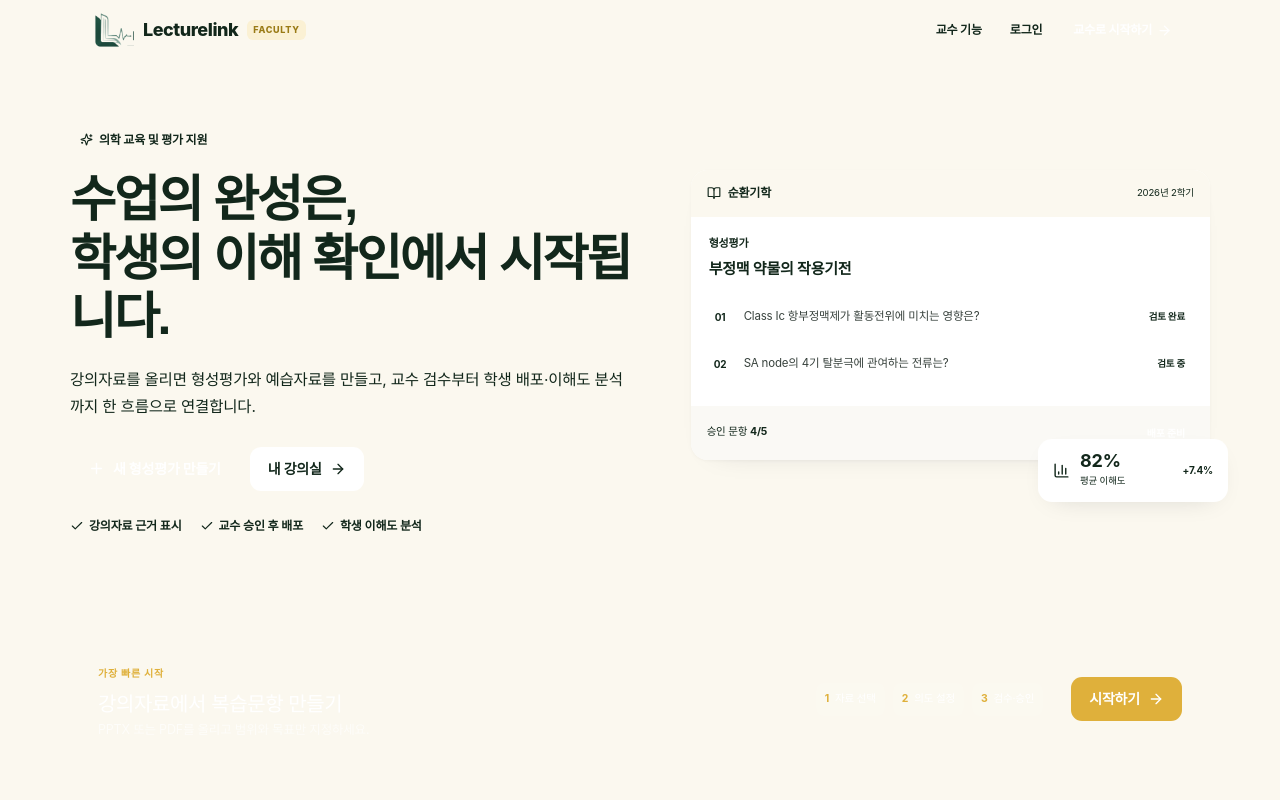
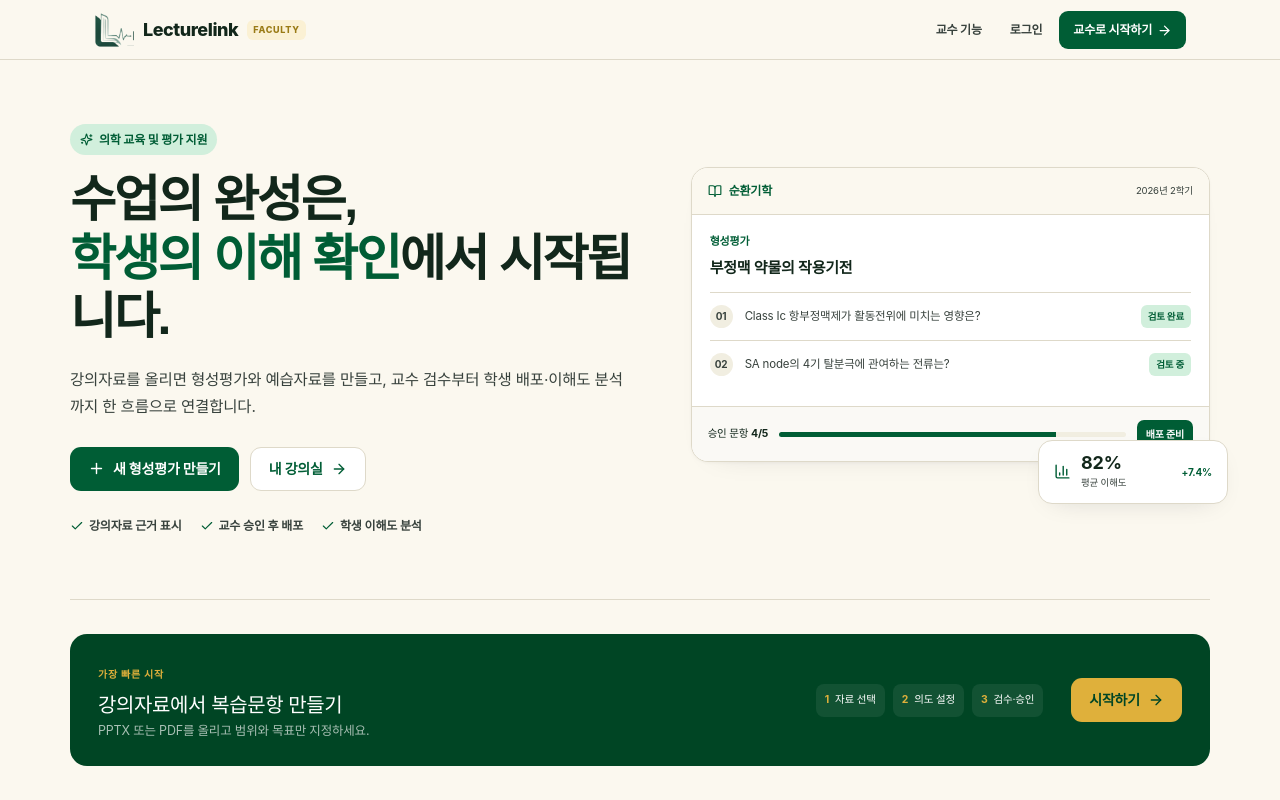
Before and after one commit to lecturelink0-hash/lecturelink, a Next.js app: page /faculty in a window 1280 px wide. Shown: the top 800 px of the page. Built offline with nearby package versions, Linux system fonts and the light colour scheme; a web font is replaced by a local one.

Commit message:
fix: resolve faculty brand token cycle

```diff
--- a/components/professor/professor.css
+++ b/components/professor/professor.css
@@ -131,10 +131,10 @@
 
 /* Shared LectureLink brand foundation */
 .professor-app{
- --p-cream:var(--color-bg);--p-cream-deep:var(--color-surface-muted);
- --p-forest:var(--color-primary);--p-forest-dark:var(--color-primary-strong);
- --p-sage:var(--color-primary-soft);--p-gold:var(--color-gold);
- --p-ink:var(--color-text);--p-muted:var(--color-muted);--p-line:var(--color-border);
+ --p-cream:var(--color-paper);--p-cream-deep:var(--color-paper-muted);
+ --p-forest:var(--color-accent-pine);--p-forest-dark:var(--color-accent-pine-strong);
+ --p-sage:var(--color-accent-pine-soft);--p-gold:var(--color-accent-gold);
+ --p-ink:var(--color-ink);--p-muted:var(--color-ink-soft);--p-line:var(--color-line);
  font-family:var(--font-body);
 }
 .professor-topbar{background:color-mix(in srgb,var(--color-bg) 92%,transparent)}
```
